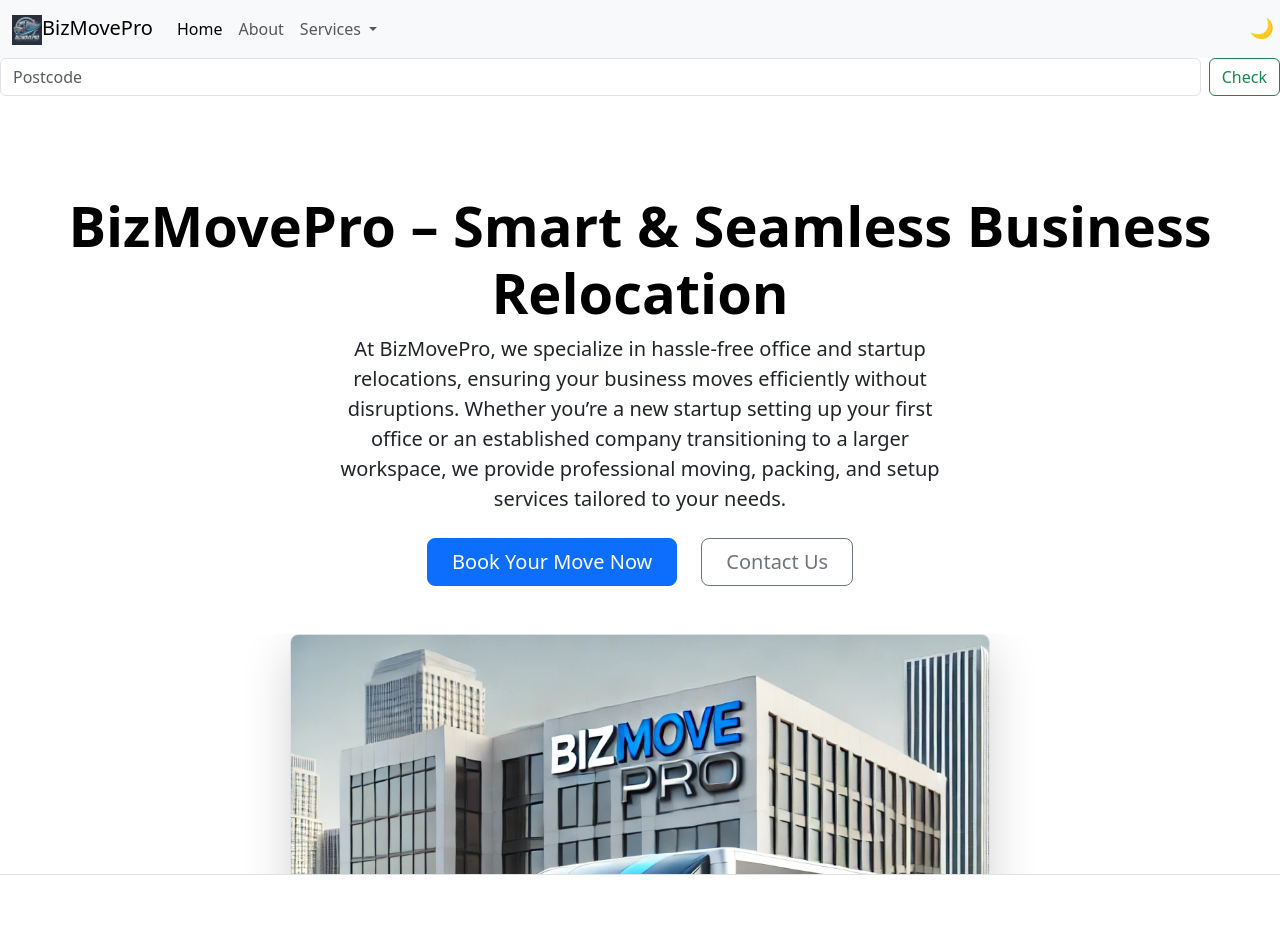
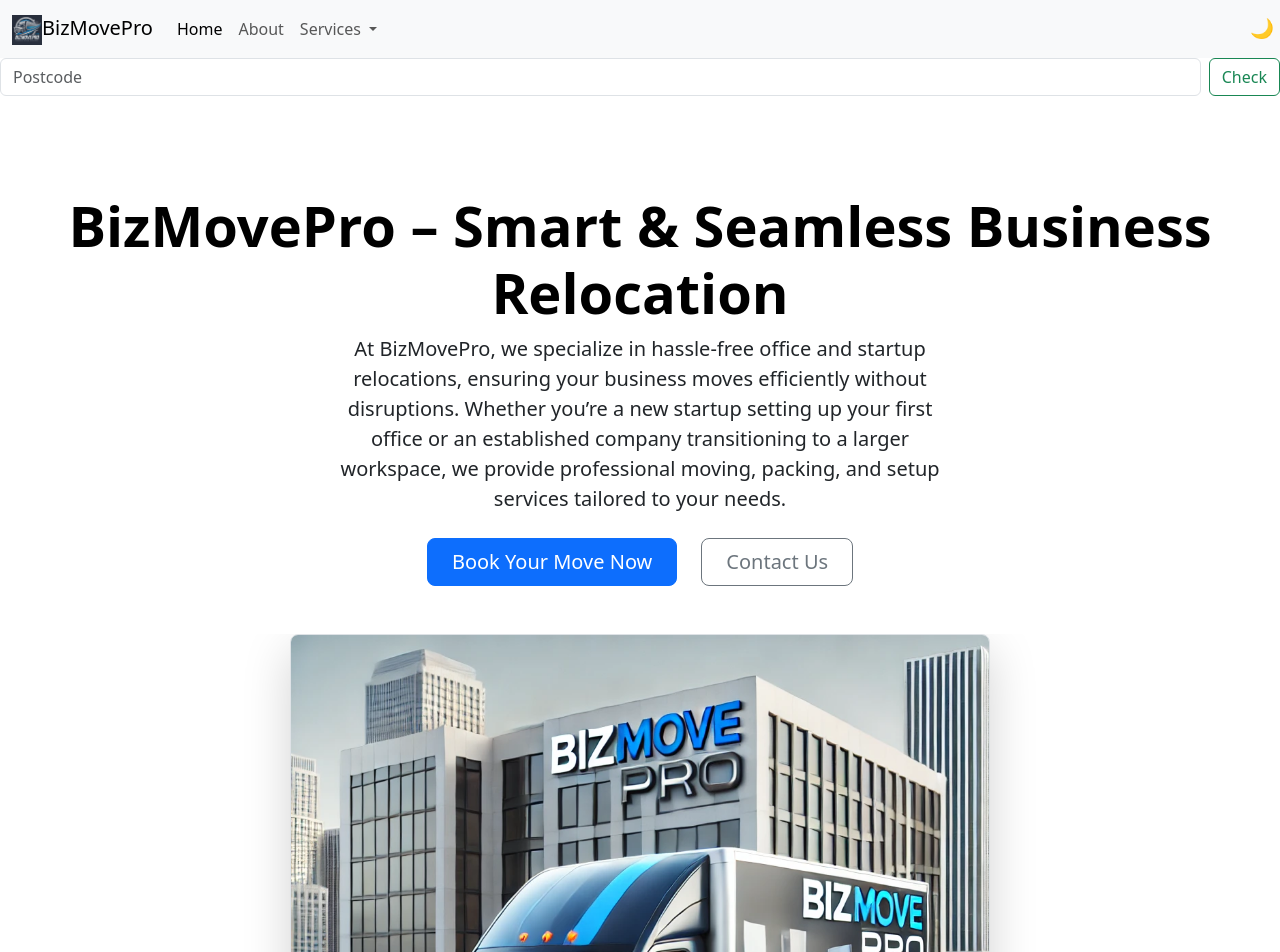
Before and after one commit to vishdaredevil/The_Complete_2024_Web_Dev_Bootcamp_udemy, a plain HTML site: page Bootstrap/11.2 Bootstrap Components/index.html in a window 1280 px wide. Shown: the top 952 px of the page. Drawn offline with nearby package versions, Linux system fonts and the light colour scheme.

Commit message:
Update index.html

```diff
--- a/Bootstrap/11.2 Bootstrap Components/index.html
+++ b/Bootstrap/11.2 Bootstrap Components/index.html
@@ -125,7 +125,7 @@ body.light-mode {
         <button type="button" class="btn btn-outline-secondary btn-lg px-4" fdprocessedid="9m5qwq">Contact Us</button>
       </div>
     </div>
-    <div class="overflow-hidden" style="max-height: 30vh;">
+    <div class="overflow-hidden"  style="max-height: 80vh;">
       <div class="container px-5">
         <img src="movingvanlogo.webp" class="img-fluid border rounded-3 shadow-lg mb-4" alt="Example image" width="700" height="500" loading="lazy">
       </div>
```
